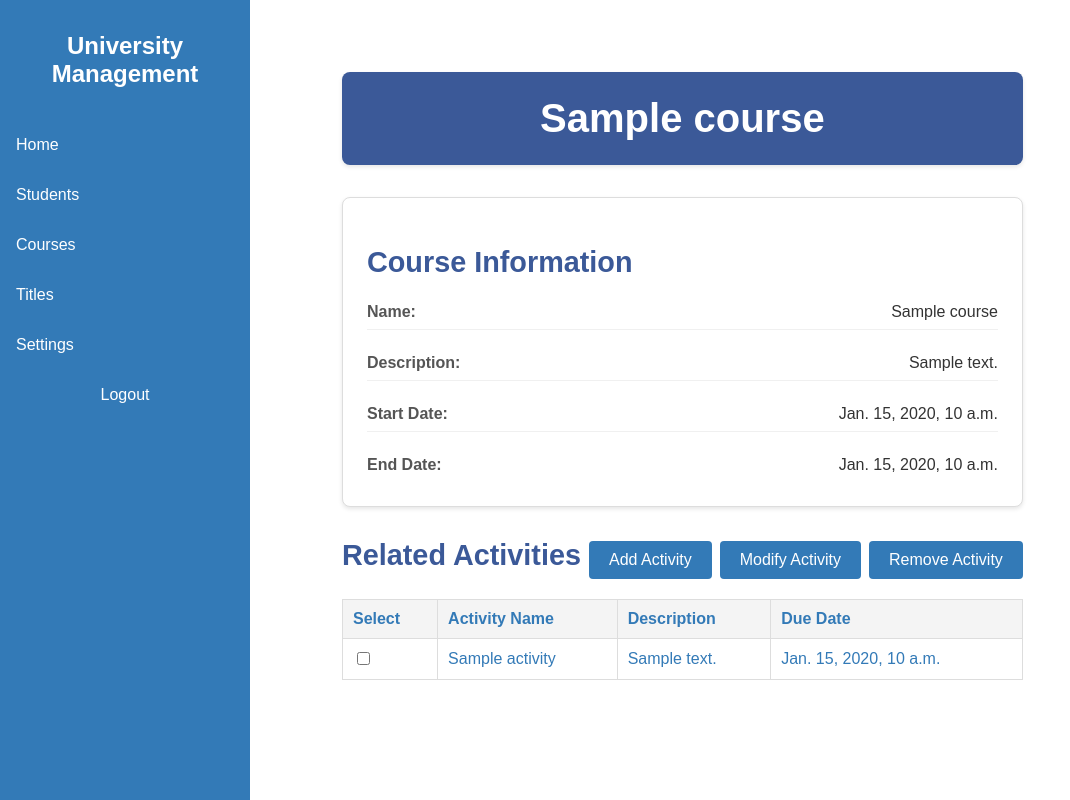
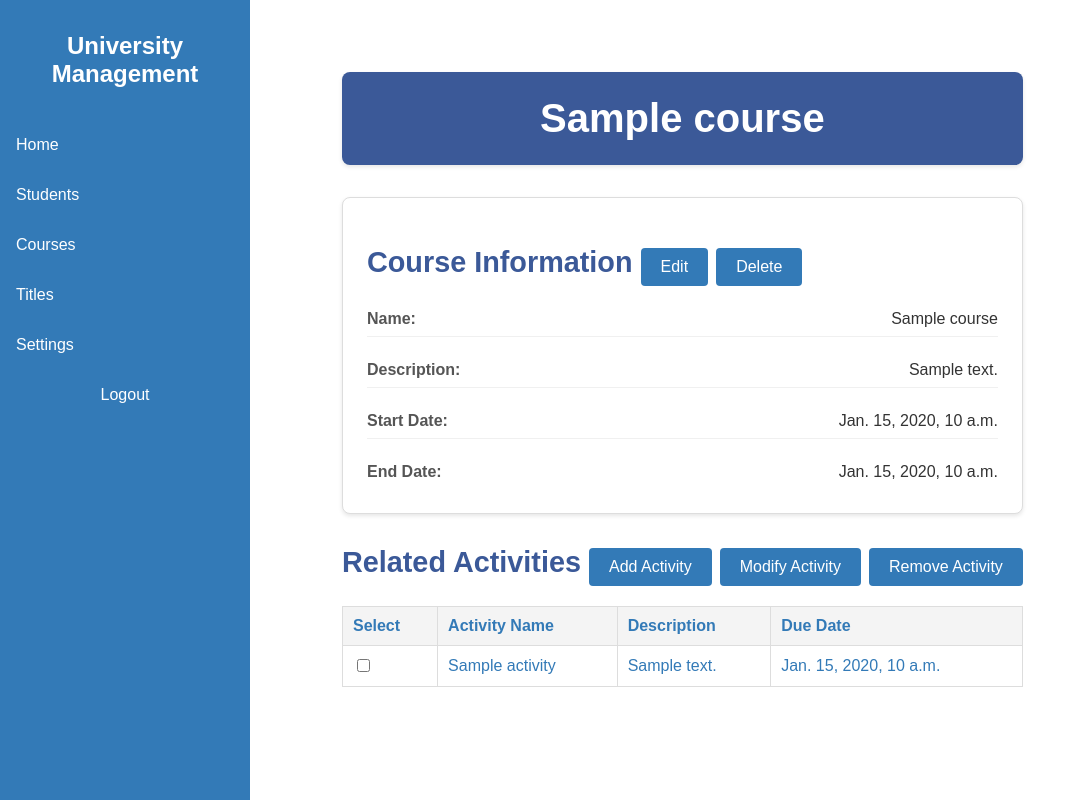
Before and after one commit to alfamike/University-Management-Project-Django, a Django app: template university_management/registration_app/templates/courses/course_record.html in a window 1280 px wide. Shown: the whole page, without its empty margins (0-1070 px from the left). Run offline with Django 5.2, Linux system fonts and the light colour scheme; the template is opened without the code that fills it: most values are stand-ins (such as "Sample title", 1, 10 or a date in 2020).

Commit message:
Modified: - Terminology in methods - Edit course pop-up - Remove course

```diff
--- a/university_management/registration_app/templates/courses/course_record.html
+++ b/university_management/registration_app/templates/courses/course_record.html
@@ -12,7 +12,10 @@
     <!-- Details Section -->
     <div class="course-details">
         <div class="details-card">
-            <h2 class="details-title">Course Information</h2>
+            <h2 class="details-title">Course Information
+                <button id="edit-course-btn" class="btn">Edit</button>
+                <button id="delete-course-btn" class="btn">Delete</button>
+            </h2>
             <div class="details-content">
                 <div class="detail-item">
                     <span class="detail-label">Name:</span>
@@ -77,7 +80,7 @@
     </div>
 </div>
 
-<!-- Pop-up for adding a activity -->
+<!-- Pop-up for adding an activity -->
 <div id="add-activity-popup" class="popup">
     <div class="popup-content">
         <span class="close-btn">&times;</span>
@@ -112,6 +115,24 @@
     </div>
 </div>
 
+<!-- Pop-up for editing a course -->
+<div id="edit-course-popup" class="popup">
+    <div class="popup-content">
+        <span class="close-btn">&times;</span>
+        <h3>Edit Course</h3>
+        <form id="edit-course-form">
+            <label for="edit-course-name">Name:</label>
+            <input type="text" id="edit-course-name" name="course-name" value="{{ course.name }}">
+            <label for="edit-course-description">Description:</label>
+            <input type="text" id="edit-course-description" name="course-description" value="{{ course.description }}">
+            <label for="edit-course-start-date">Start Date:</label>
+            <input type="date" id="edit-course-start-date" name="course-start-date" value="{{ course.start_date }}">
+            <label for="edit-course-end-date">End Date:</label>
+            <input type="date" id="edit-course-end-date" name="course-end-date" value="{{ course.end_date }}">
+            <button type="submit" class="btn">Save</button>
+        </form>
+    </div>
+</div>
 <style>
     .course-detail-container {
         padding: 2rem;
@@ -286,9 +307,21 @@
         document.getElementById('add-activity-popup').style.display = 'none';
     });
 
+    document.getElementById('edit-course-btn').addEventListener('click', function() {
+        document.getElementById('edit-course-popup').style.display = 'block';
+    });
+
+    document.getElementById('edit-course-popup').querySelector('.close-btn').addEventListener('click', function() {
+        document.getElementById('edit-course-popup').style.display = 'none';
+    });
+
     window.addEventListener('click', function(event) {
         if (event.target == document.getElementById('add-activity-popup')) {
             document.getElementById('add-activity-popup').style.display = 'none';
+        }
+
+        if (event.target == document.getElementById('edit-course-popup')) {
+            document.getElementById('edit-course-popup').style.display = 'none';
         }
     });
 
@@ -297,6 +330,7 @@
         const selectedActivities = Array.from(checkboxes).map(checkbox => checkbox.value);
 
         if (selectedActivities.length > 0) {
+            if (confirm('Are you sure you want to remove the selected activities?')) {
                 fetch(`/removeActivity/`, {
                     method: 'POST',
                     headers: {
@@ -319,6 +353,7 @@
                     }
                 })
                 .catch(error => console.error('Error:', error));
+            }
         } else {
             alert('No activities selected.');
         }
@@ -410,6 +445,62 @@
         })
         .catch(error => console.error('Error:', error));
     });
+
+    document.getElementById('edit-course-form').addEventListener('submit', function(event) {
+        event.preventDefault();
+        const courseName = document.getElementById('edit-course-name').value;
+        const courseDescription = document.getElementById('edit-course-description').value;
+        const courseStartDate = document.getElementById('edit-course-start-date').value;
+        const courseEndDate = document.getElementById('edit-course-end-date').value;
+
+        fetch(`/modifyCourse/`, {
+            method: 'POST',
+            headers: {
+                'Content-Type': 'application/json',
+                'X-CSRFToken': csrfToken,
+                'X-Requested-With': 'XMLHttpRequest',
+            },
+            body: JSON.stringify({
+                id: {{ course.id }},
+                name: courseName,
+                description: courseDescription,
+                start_date: courseStartDate,
+                end_date: courseEndDate
+            })
+        })
+        .then(response => response.json())
+        .then(data => {
+            if (data.status === 'success') {
+                location.reload();
+            } else {
+                alert('Failed to edit course information.');
+            }
+        })
+        .catch(error => console.error('Error:', error));
+    });
+
+    document.getElementById('delete-course-btn').addEventListener('click', function() {
+    if (confirm('Are you sure you want to delete this course?')) {
+        fetch(`/removeCourse/`, {
+            method: 'POST',
+            headers: {
+                'Content-Type': 'application/json',
+                'X-CSRFToken': csrfToken,
+                'X-Requested-With': 'XMLHttpRequest',
+            },
+            body: JSON.stringify({ id: {{ course.id }} })
+        })
+        .then(response => response.json())
+        .then(data => {
+            if (data.status === 'success') {
+                window.location.href = '/courses/';
+            } else {
+                alert('Failed to delete the course.');
+            }
+        })
+        .catch(error => console.error('Error:', error));
+    }
+});
 </script>
 
 {% endblock %}
--- a/university_management/registration_app/templates/students/student_record.html
+++ b/university_management/registration_app/templates/students/student_record.html
@@ -678,7 +678,7 @@
 
     document.getElementById('delete-student-btn').addEventListener('click', function() {
         if (confirm('Are you sure you want to delete this student?')) {
-            fetch(`/deleteStudent/`, {
+            fetch(`/removeStudent/`, {
                 method: 'POST',
                 headers: {
                     'Content-Type': 'application/json',
@@ -692,7 +692,7 @@
                 if (data.status === 'success') {
                     window.location.href = '/students/'; // Redirect to the students list page
                 } else {
-                    alert('Failed to delete student.');
+                    alert('Failed to remove student.');
                 }
             })
             .catch(error => console.error('Error:', error));
```
Lines whose indentation alone changed are shown as unchanged.
